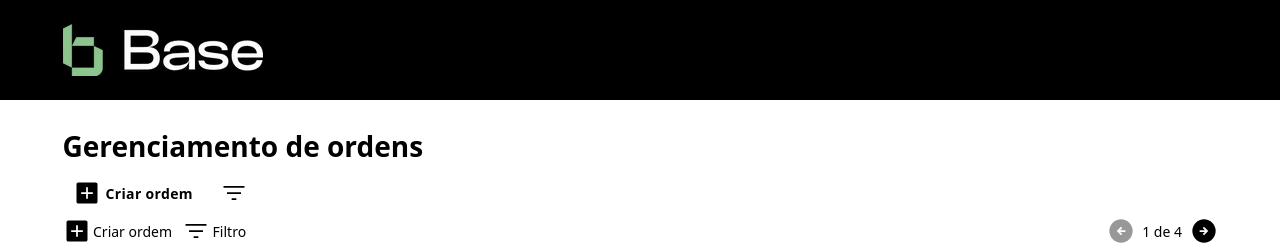
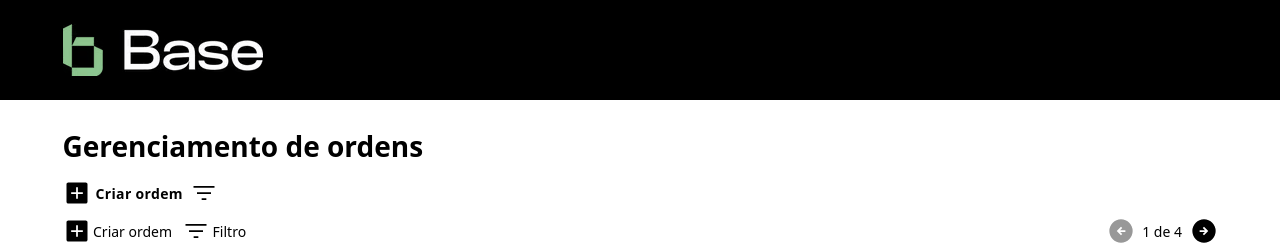
Before and after one commit to atelesjr/base-orders, a Next.js app: page / in a window 1280 px wide. Shown: the top 251 px of the page. Built offline with nearby package versions, Linux system fonts and the light colour scheme; data requests are answered from the project's data file; a web font is replaced by a local one.

Commit message:
fix(ButtonIcon.styles): remove padding from small, medium, and large button icon styles for consistency

```diff
--- a/components/ui/buttons/ButtonIcon/ButtonIcon.styles.css
+++ b/components/ui/buttons/ButtonIcon/ButtonIcon.styles.css
@@ -5,15 +5,15 @@
 }
 
 .ui-button-icon--sm {
-	@apply min-h-10 px-3;
+	@apply min-h-10;
 }
 
 .ui-button-icon--md {
-	@apply min-h-11 px-4;
+	@apply min-h-11;
 }
 
 .ui-button-icon--lg {
-	@apply min-h-14 px-5;
+	@apply min-h-14;
 }
 
 .ui-button-icon--with-label {
```
